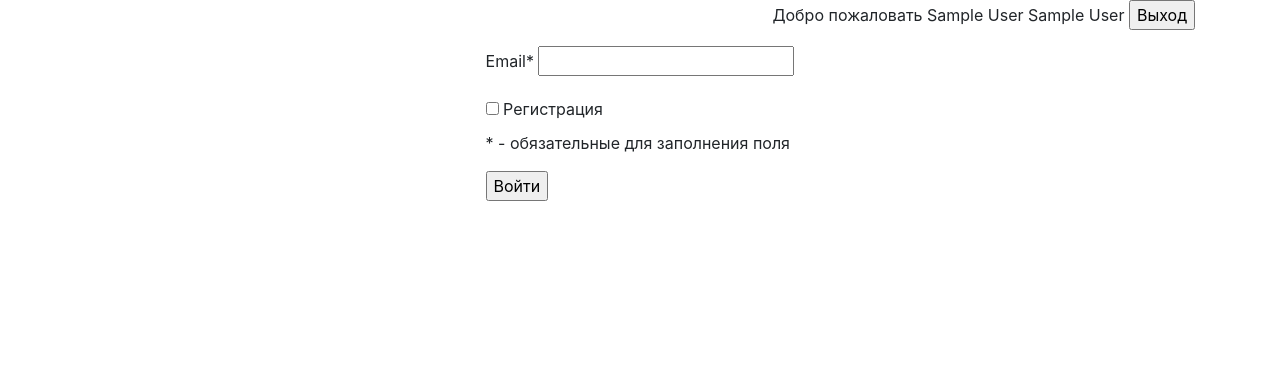
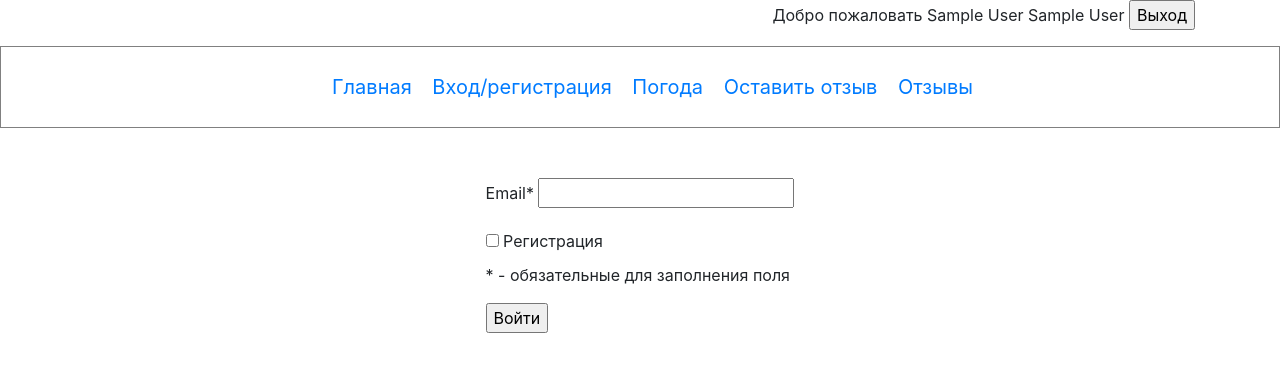
Before and after one commit to miusov/bwtTest, a PHP site: page /login in a window 1280 px wide. Shown: the top 372 px of the page. Run offline with PHP 8.4, Linux system fonts and the light colour scheme; the visitor is signed in with stand-in values (Sample User, id 1); data that the repository does not hold is empty; some libraries are stand-ins or nearby versions.

Commit message:
28.12.16v3

```diff
--- a/controllers/LoginController.php
+++ b/controllers/LoginController.php
@@ -37,7 +37,7 @@ class LoginController
 				session_start();
 			$_SESSION['name']=$login['name'];
 			$_SESSION['surname']=$login['surname'];
-			echo '<script>location.href = "login"</script>';
+			echo '<script>location.href = "/bwtTest"</script>';
 			}
 			else{
 				echo '<h3 style="color:red">Не верно!</h3>';
@@ -48,7 +48,7 @@ class LoginController
 		if (isset($_POST['exit'])) {
 			unset($_SESSION['name']);
 			unset($_SESSION['surname']);
-			echo '<script>location.href = "login"</script>';
+			echo '<script>location.href = "/bwtTest"</script>';
 		}
 
 		return true;
--- a/index.php
+++ b/index.php
@@ -1,3 +1,21 @@
+<?php
+include_once('template/header.php');
+session_start();
+?>
+<div class="row">
+	<div class="col-md-12">
+		<div class="center">
+			<ul>
+				<li><a href="/bwtTest">Главная</a></li>
+				<li><a href="login">Вход/регистрация</a></li>
+				<li><a href="weather">Погода</a></li>
+				<li><a href="feedback">Оставить отзыв</a></li>
+				<li><a href="list">Отзывы</a></li>
+			</ul>
+		</div>
+	</div>
+</div>
+<?php include_once('template/footer.php') ?>
 <?php
 
 //ошибки
@@ -22,9 +40,3 @@ require_once(ROOT.'/components/Db.php');
 $router=new Router();
 $router->run();
 ?>
-<?php
-include_once('template/header.php');
-session_start();
-?>
-
-<?php include_once('template/footer.php') ?>
--- a/template/css/style.css
+++ b/template/css/style.css
@@ -3,9 +3,31 @@
 	display: none;
 }
 
-.flex-center{
+ul{
+	margin: 0;
+}
+
+.flex-center, .center{
 	display: flex;
     justify-content: center;
+}
+
+.center{
+	padding: 25px;
+	border: 1px gray solid;
+	font-size: 20px;
+	margin-bottom: 50px;
+}
+
+.center li{
+	list-style: none;
+	display: inline-block;
+	margin-right: 15px;
+}
+
+.center li a{
+	text-decoration: none;
+	margin-bottom: 5px;
 }
 
 #chbox{
@@ -20,3 +42,7 @@ margin: 0;
 .chb{
 	margin-bottom: 10px;
 }
+
+.weathercenter{
+	text-align: center;
+}
--- a/template/footer.php
+++ b/template/footer.php
@@ -1,4 +1,3 @@
-    </div>
     <!-- jQuery (necessary for Bootstrap's JavaScript plugins) -->
     <script src="https://ajax.googleapis.com/ajax/libs/jquery/1.11.0/jquery.min.js"></script>
     <!-- Include all compiled plugins (below), or include individual files as needed -->
--- a/template/header.php
+++ b/template/header.php
@@ -21,6 +21,7 @@
     </head>
     <body>
     <div class="container">
+    <form action="login" method="post">
       <p style="text-align: right">
         <?php
         if ($_SESSION['name']) {
@@ -33,3 +34,5 @@
         }
         ?>
       </p>
+      </form>
+      </div>
--- a/views/login/index.php
+++ b/views/login/index.php
@@ -2,9 +2,6 @@
 include_once('template/header.php');
 session_start();
 ?>
-
-
-<div class="container">
    <div class="row">
       <div class="col-md-12">
     <div class="flex-center">
@@ -43,7 +40,6 @@ session_start();
    </div>
 </div>
 </div>
-</div>
 
 
 
```
Also changed, not shown: controllers/NewsController.php (deleted, +0 -10 lines), controllers/ProductController.php (deleted, +0 -10 lines), controllers/WeatherController.php (+19 -1 lines), views/weather/index.php (added, +18 -0 lines).
